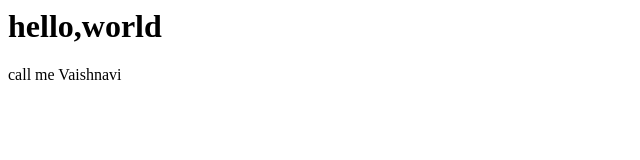
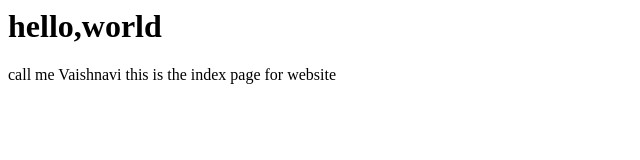
Before and after one commit to vaishnavi3/website, a plain HTML site: page index.html in a window 1280 px wide. Shown: the whole page, without its empty margins (0-640 px from the left). Drawn offline with Linux system fonts and the light colour scheme.

Commit message:
new text added to index.html

```diff
--- a/index.html
+++ b/index.html
@@ -5,6 +5,7 @@
 </head>
 <body>
 <h1 >hello,world</h1>
-<p>call me Vaishnavi</p>
+<p>call me Vaishnavi
+  this is the index page for website </p>
 </body>
 </html>
```
